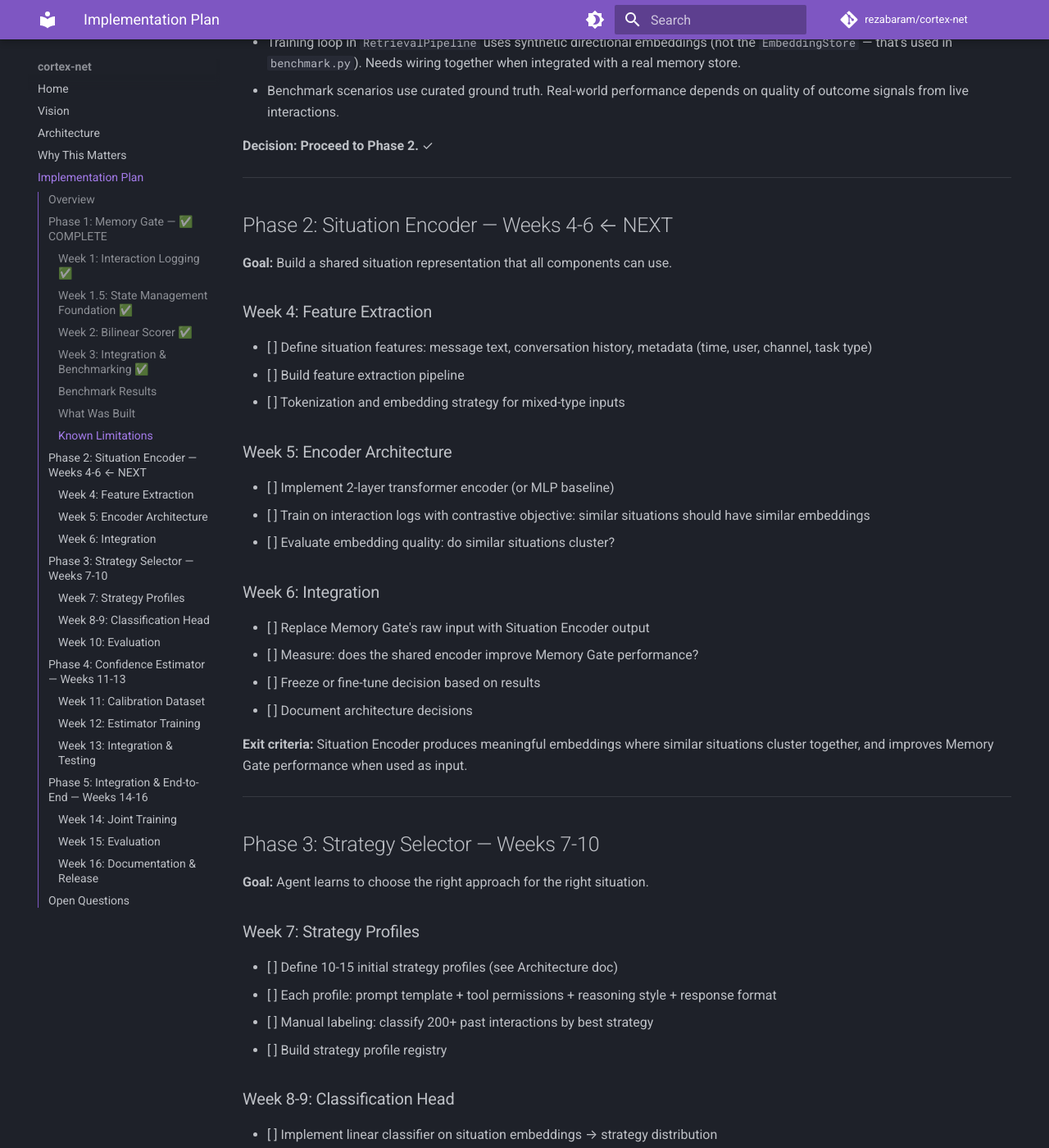
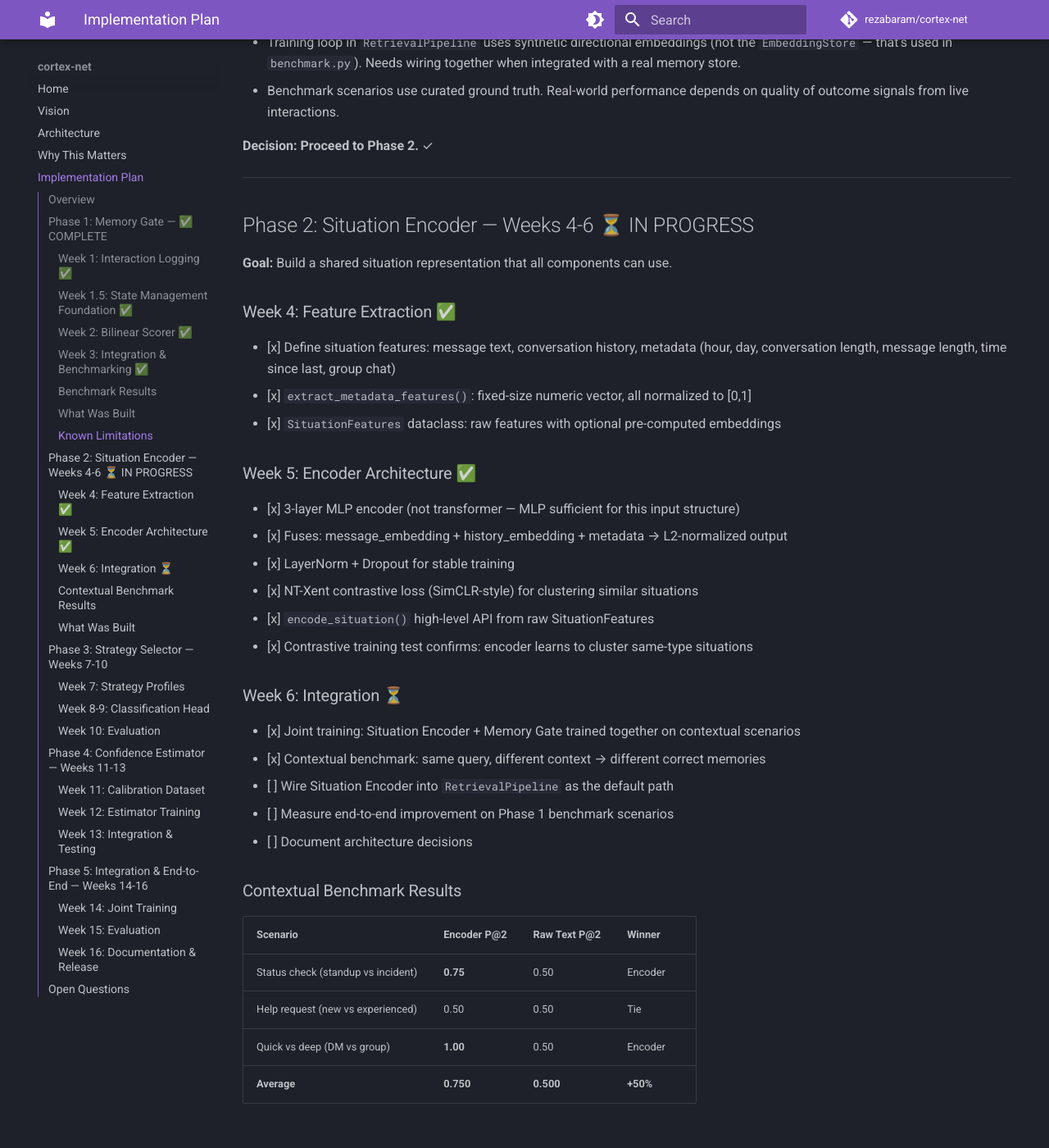
Before and after one commit to rezabaram/cortex-net, an MkDocs documentation site: the page built from docs/implementation.md, in a window 1280 px wide and 1400 px high, scrolled down 2441 px. Shown: the whole window at 82% size. Built offline with MkDocs 1.6.1 and Material for MkDocs 9.7.7, drawn with Linux system fonts in a browser that asks for light colours; comment, search, counter and statistics services are not loaded; some of the changed text lies outside the part shown.

Commit message:
Update implementation plan with Phase 2 progress and benchmark results

```diff
--- a/docs/implementation.md
+++ b/docs/implementation.md
@@ -74,27 +74,49 @@ Gate wins where cosine fails: distractor rejection, past failure recall, user pr
 
 ---
 
-## Phase 2: Situation Encoder — Weeks 4-6 ← NEXT
+## Phase 2: Situation Encoder — Weeks 4-6 ⏳ IN PROGRESS
 
 **Goal:** Build a shared situation representation that all components can use.
 
-### Week 4: Feature Extraction
-- [ ] Define situation features: message text, conversation history, metadata (time, user, channel, task type)
-- [ ] Build feature extraction pipeline
-- [ ] Tokenization and embedding strategy for mixed-type inputs
+### Week 4: Feature Extraction ✅
+- [x] Define situation features: message text, conversation history, metadata (hour, day, conversation length, message length, time since last, group chat)
+- [x] `extract_metadata_features()`: fixed-size numeric vector, all normalized to [0,1]
+- [x] `SituationFeatures` dataclass: raw features with optional pre-computed embeddings
 
-### Week 5: Encoder Architecture
-- [ ] Implement 2-layer transformer encoder (or MLP baseline)
-- [ ] Train on interaction logs with contrastive objective: similar situations should have similar embeddings
-- [ ] Evaluate embedding quality: do similar situations cluster?
+### Week 5: Encoder Architecture ✅
+- [x] 3-layer MLP encoder (not transformer — MLP sufficient for this input structure)
+- [x] Fuses: message_embedding + history_embedding + metadata → L2-normalized output
+- [x] LayerNorm + Dropout for stable training
+- [x] NT-Xent contrastive loss (SimCLR-style) for clustering similar situations
+- [x] `encode_situation()` high-level API from raw SituationFeatures
+- [x] Contrastive training test confirms: encoder learns to cluster same-type situations
 
-### Week 6: Integration
-- [ ] Replace Memory Gate's raw input with Situation Encoder output
-- [ ] Measure: does the shared encoder improve Memory Gate performance?
-- [ ] Freeze or fine-tune decision based on results
+### Week 6: Integration ⏳
+- [x] Joint training: Situation Encoder + Memory Gate trained together on contextual scenarios
+- [x] Contextual benchmark: same query, different context → different correct memories
+- [ ] Wire Situation Encoder into `RetrievalPipeline` as the default path
+- [ ] Measure end-to-end improvement on Phase 1 benchmark scenarios
 - [ ] Document architecture decisions
 
-**Exit criteria:** Situation Encoder produces meaningful embeddings where similar situations cluster together, and improves Memory Gate performance when used as input.
+### Contextual Benchmark Results
+
+| Scenario | Encoder P@2 | Raw Text P@2 | Winner |
+|----------|------------|-------------|--------|
+| Status check (standup vs incident) | **0.75** | 0.50 | Encoder |
+| Help request (new vs experienced) | 0.50 | 0.50 | Tie |
+| Quick vs deep (DM vs group) | **1.00** | 0.50 | Encoder |
+| **Average** | **0.750** | **0.500** | **+50%** |
+
+### What Was Built
+
+| Module | File | Tests | Purpose |
+|--------|------|-------|---------|
+| Situation Encoder | `situation_encoder.py` | 15 | MLP fusion, metadata extraction, contrastive loss |
+| Contextual Benchmark | `situation_benchmark.py` | 2 | Context-dependent scenarios, joint training |
+| **Phase 2 total** | **2 modules** | **17** | |
+| **Project total** | **9 modules** | **62** | **All passing** |
+
+**Exit criteria:** Situation Encoder produces meaningful embeddings where similar situations cluster together ✅, and improves Memory Gate performance when used as input ✅ (+50% on contextual retrieval). Remaining: wire into RetrievalPipeline.
 
 ---
 
```
Also changed, not shown: docs/index.md (+2 -1 lines).
